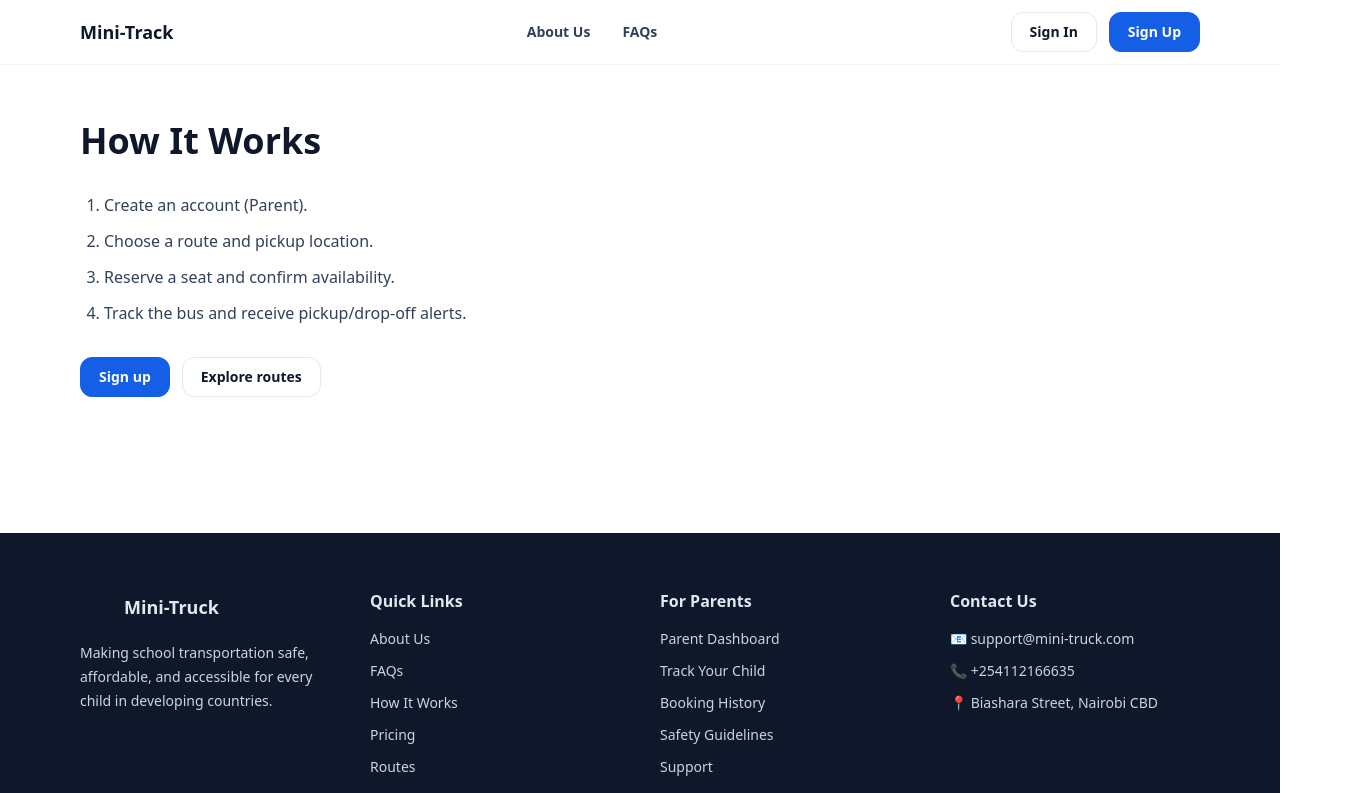
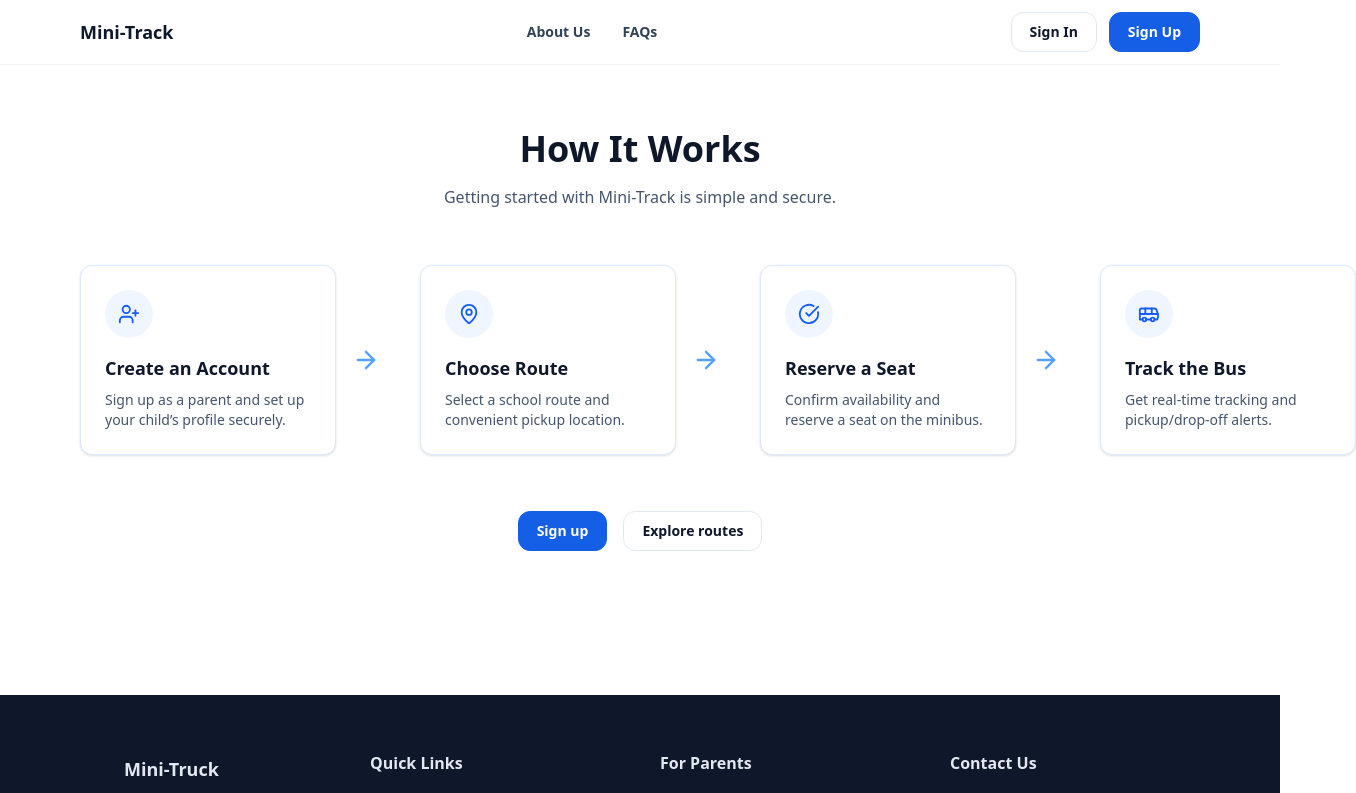
Before and after one commit to RoyCheru/Mini-Track, a Next.js app in the folder frontend/client/: page /how-it-works in a window 1280 px wide. Shown: the top 793 px of the page, 1356 px wide, since content can reach past the window. Built offline with nearby package versions, Linux system fonts and the light colour scheme.

Commit message:
fixes the cards

```diff
--- a/frontend/client/app/how-it-works/page.tsx
+++ b/frontend/client/app/how-it-works/page.tsx
@@ -1,19 +1,82 @@
 import Link from "next/link"
 import { ROUTES } from "@/lib/routes"
+import { ArrowRight, UserPlus, MapPin, CheckCircle, Bus } from "lucide-react"
+
+const steps = [
+  {
+    title: "Create an Account",
+    description: "Sign up as a parent and set up your child’s profile securely.",
+    icon: UserPlus,
+  },
+  {
+    title: "Choose Route",
+    description: "Select a school route and convenient pickup location.",
+    icon: MapPin,
+  },
+  {
+    title: "Reserve a Seat",
+    description: "Confirm availability and reserve a seat on the minibus.",
+    icon: CheckCircle,
+  },
+  {
+    title: "Track the Bus",
+    description: "Get real-time tracking and pickup/drop-off alerts.",
+    icon: Bus,
+  },
+]
 
 export default function HowItWorksPage() {
   return (
-    <div className="container-max py-14">
-      <h1 className="text-4xl font-extrabold">How It Works</h1>
-      <ol className="mt-8 list-decimal space-y-3 pl-6 text-slate-700">
-        <li>Create an account (Parent).</li>
-        <li>Choose a route and pickup location.</li>
-        <li>Reserve a seat and confirm availability.</li>
-        <li>Track the bus and receive pickup/drop-off alerts.</li>
-      </ol>
-      <div className="mt-8 flex gap-3">
-        <Link className=" btn btn-primary" href={ROUTES.signup}>Sign up</Link>
-        <Link className="btn btn-ghost" href={ROUTES.routes}>Explore routes</Link>
+    <div className="container-max py-16">
+      {/* Header */}
+      <div className="text-center max-w-2xl mx-auto">
+        <h1 className="text-4xl font-extrabold text-slate-900">
+          How It Works
+        </h1>
+        <p className="mt-4 text-slate-600">
+          Getting started with Mini-Track is simple and secure.
+        </p>
+      </div>
+
+      {/* Steps */}
+      <div className="mt-14 flex flex-col md:flex-row items-center justify-between gap-6">
+        {steps.map((step, index) => {
+          const Icon = step.icon
+
+          return (
+            <div key={step.title} className="flex items-center">
+              {/* Card */}
+              <div className="group w-64 bg-white border border-blue-100 rounded-xl p-6 shadow-sm hover:shadow-md transition-all duration-300">
+                <div className="flex items-center justify-center w-12 h-12 rounded-full bg-blue-50 text-blue-600 mb-4 group-hover:scale-105 transition-transform">
+                  <Icon size={22} />
+                </div>
+                <h3 className="text-lg font-semibold text-slate-900">
+                  {step.title}
+                </h3>
+                <p className="mt-2 text-sm text-slate-600">
+                  {step.description}
+                </p>
+              </div>
+
+              {/* Arrow (hide on last item) */}
+              {index !== steps.length - 1 && (
+                <div className="hidden md:flex mx-4 text-blue-400">
+                  <ArrowRight size={28} />
+                </div>
+              )}
+            </div>
+          )
+        })}
+      </div>
+
+      {/* CTA */}
+      <div className="mt-14 flex justify-center gap-4">
+        <Link href={ROUTES.signup} className="btn btn-primary">
+          Sign up
+        </Link>
+        <Link href={ROUTES.routes} className="btn btn-ghost">
+          Explore routes
+        </Link>
       </div>
     </div>
   )
```
